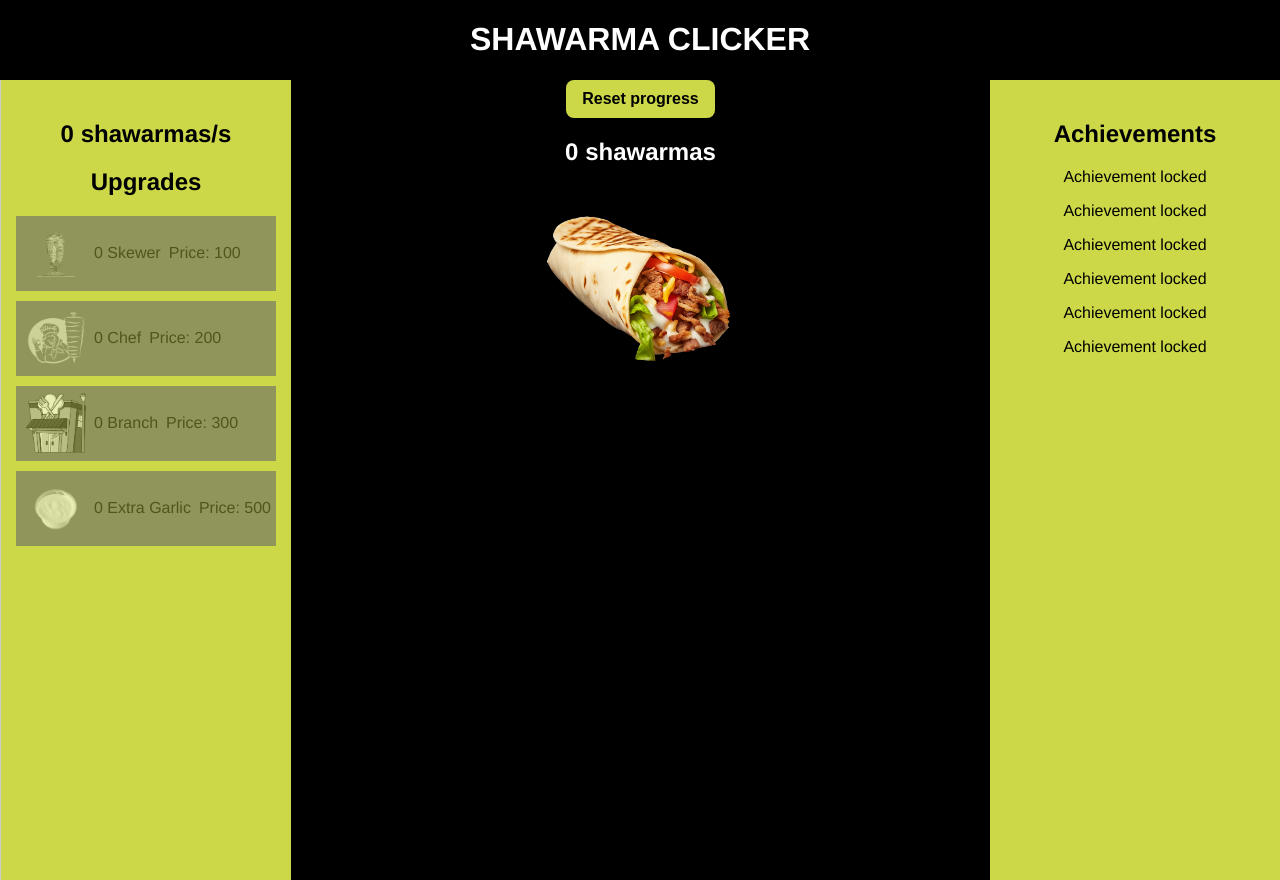
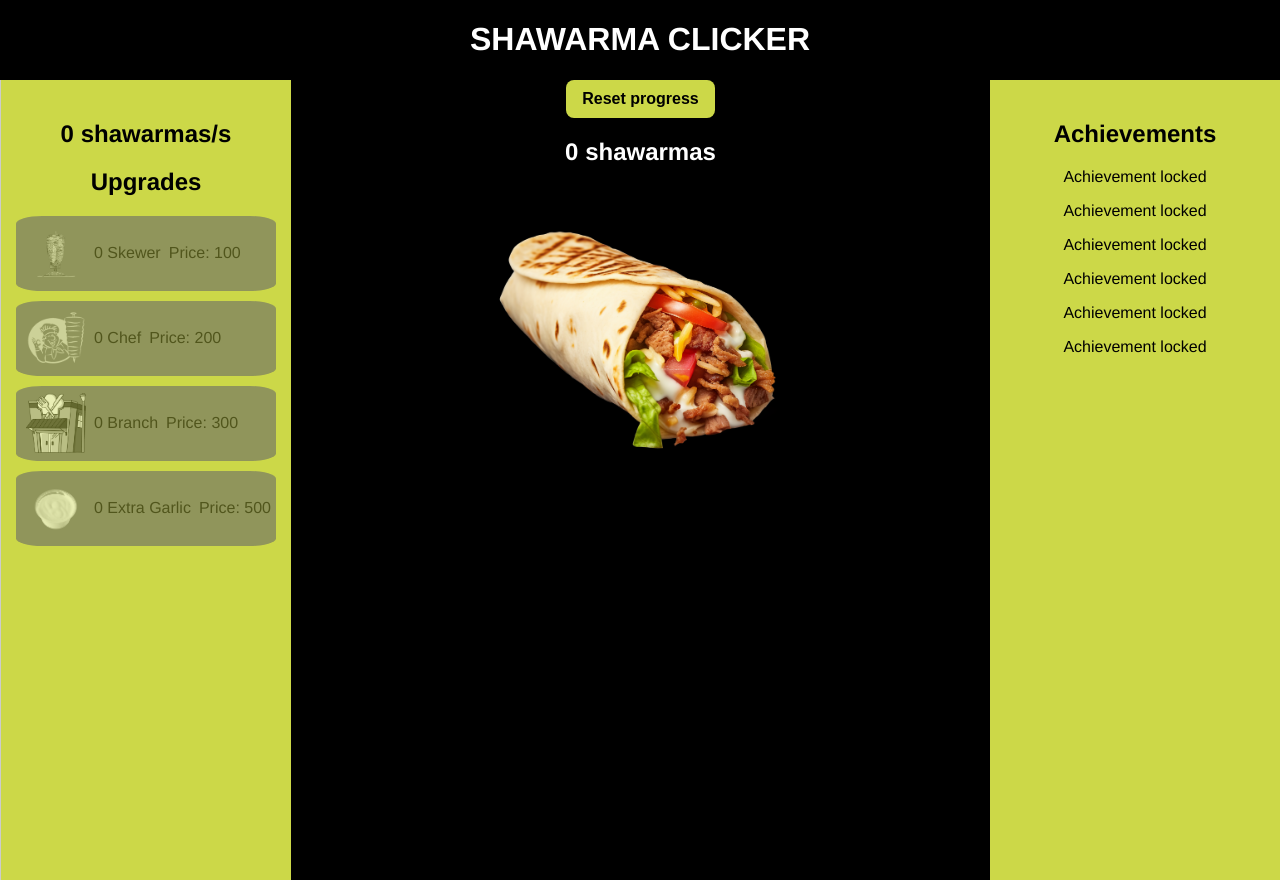
Before and after one commit to yorgo-haykal/shawarma-clicker, a Vue app in the folder shawarma-clicker/: page / in a window 1280 px wide. Built offline with nearby package versions, Linux system fonts and the light colour scheme.

Commit message:
Visual upgrades

```diff
--- a/shawarma-clicker/src/components/ShawarmaButton.vue
+++ b/shawarma-clicker/src/components/ShawarmaButton.vue
@@ -22,11 +22,11 @@ export default {
 
 <style>
 .shawarma {
-  height: 200px;
+  height: 300px;
   width: auto;
 }
 
 .shawarma:active {
-  transform: translateY(4px);
+  transform: translateY(10px);
 }
 </style>
--- a/shawarma-clicker/src/components/UpgradeComponent.vue
+++ b/shawarma-clicker/src/components/UpgradeComponent.vue
@@ -91,6 +91,7 @@ export default {
   height: 75px;
   gap: 8px;
   cursor: pointer;
+  border-radius: 10%;
 }
 
 .tooltip-text {
```
